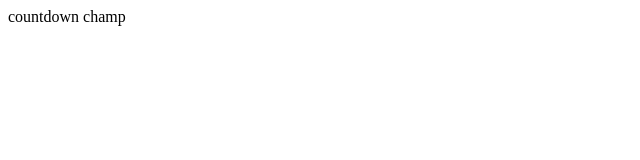
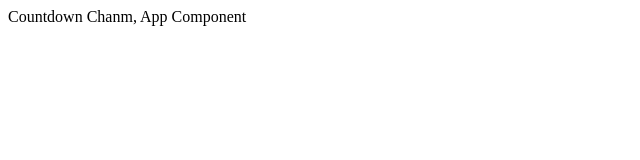
Before and after one commit to ldaine/react-countdown-app, a React (Create React App) app: page / in a window 1280 px wide. Shown: the top 160 px of the page, without its empty margins (0-640 px from the left). Built offline with nearby package versions, Linux system fonts and the light colour scheme.

Commit message:
First component

```diff
--- /dev/null
+++ b/src/App.jsx
@@ -0,0 +1,11 @@
+import React, { Component } from 'react';
+
+class App extends Component {
+    render(){
+        return (
+            <div>Countdown Chanm, App Component</div>
+        )
+    }
+}
+
+export default App;
--- a/src/index.js
+++ b/src/index.js
@@ -1,6 +1,8 @@
 import React from 'react';
 import ReactDOM from 'react-dom';
+import App from './App';
 
 ReactDOM.render(
-    <div>countdown champ</div>, document.getElementById('root')
+    <App></App>,
+    document.getElementById('root')
 )
```
